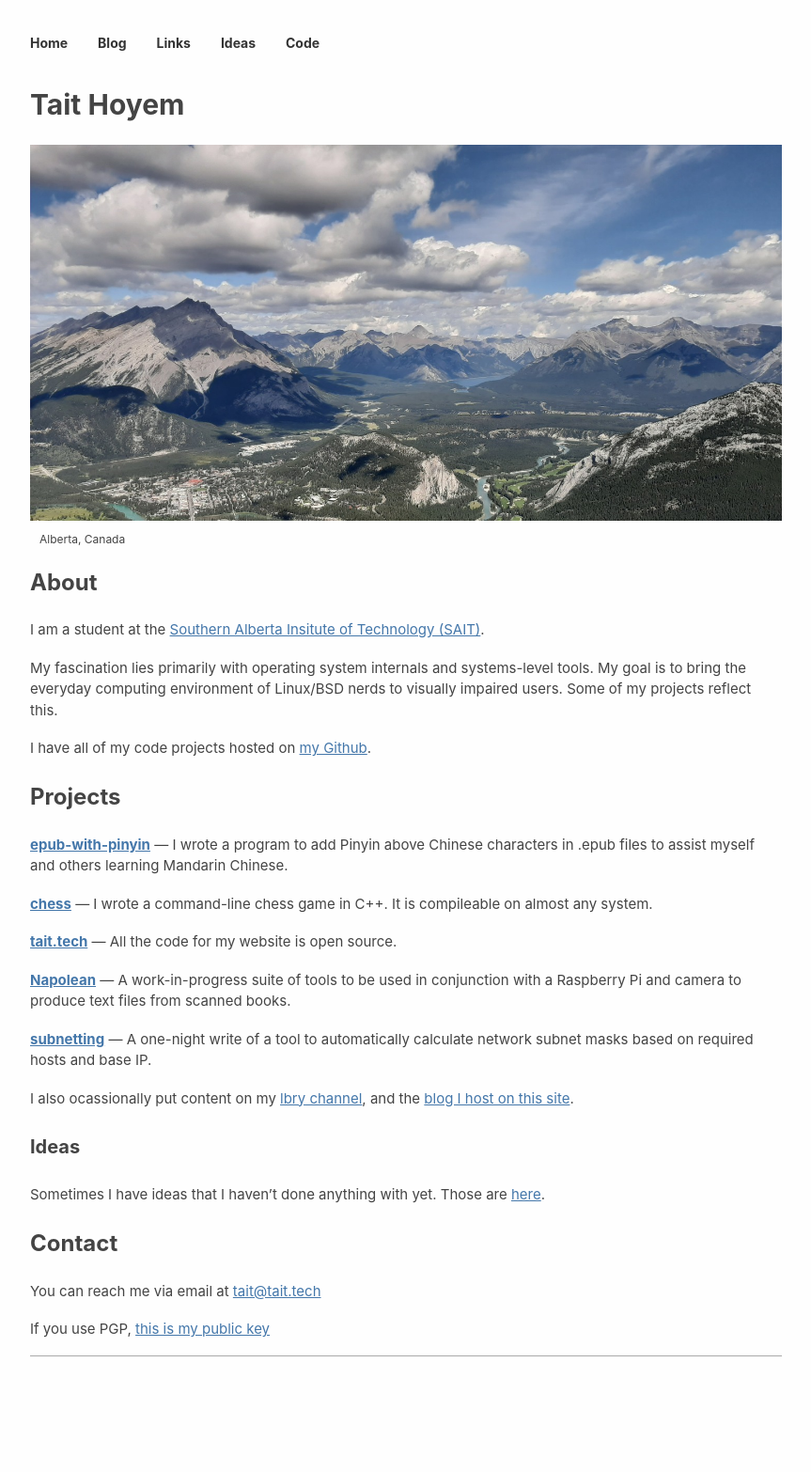
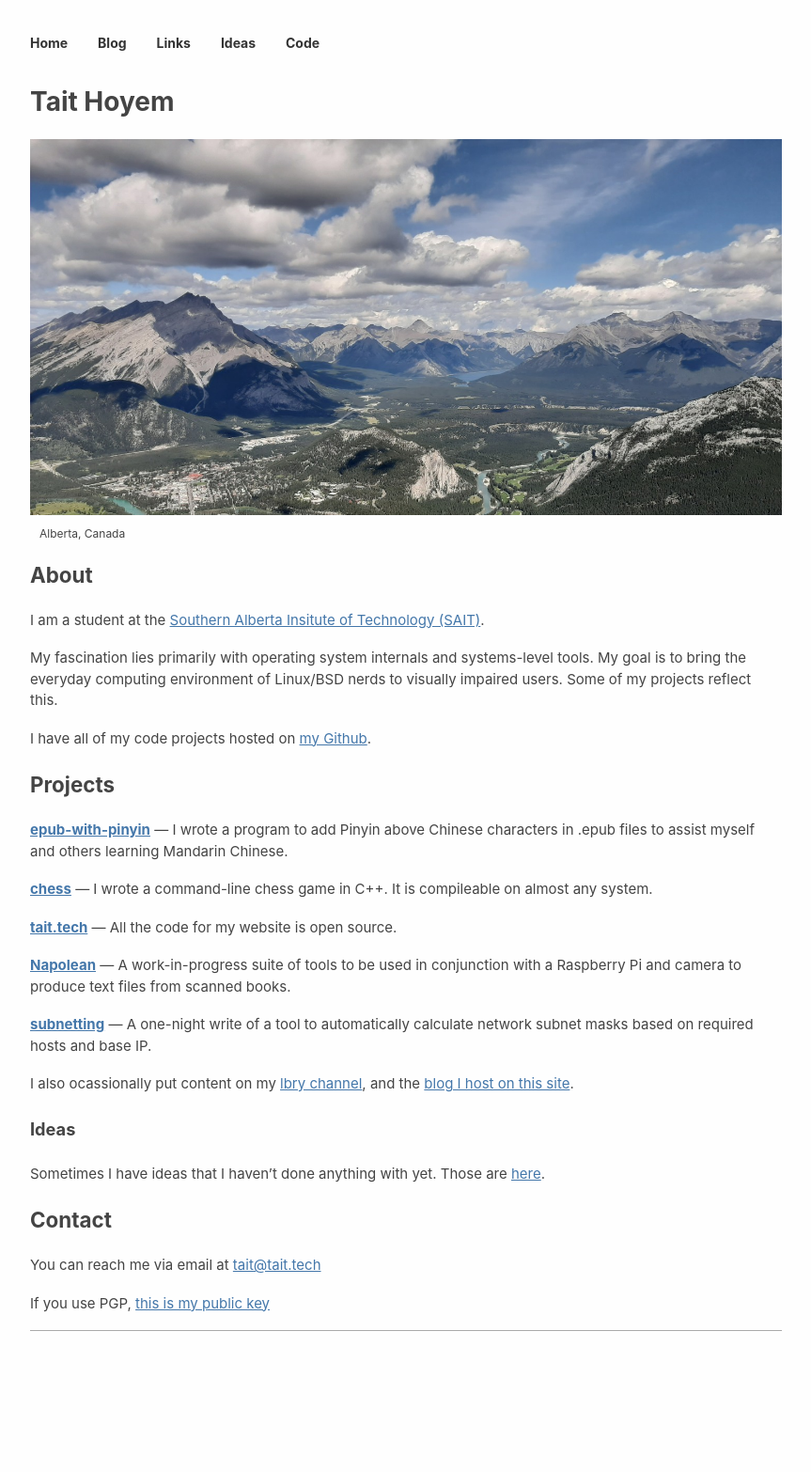
Before and after one commit to TTWNO/tait.tech, a Jekyll site: the page built from index.md, in a window 1280 px wide. Shown: the whole page at 94% size, without its empty margins (208-1071 px from the left). Built offline with Jekyll 4.4.1, drawn with Linux system fonts in a browser that asks for light colours; after the commit the page ends 1539 px from its top, so only the background shows below that.

Commit message:
Revert to em styles for h[1-5] tags

```diff
--- a/_sass/main.scss
+++ b/_sass/main.scss
@@ -28,19 +28,19 @@ li {
 }
 
 h1 {
-  font-size: 34px;
+  font-size: 2.5em;
 }
 h2 {
-  font-size: 30px;
+  font-size: 2.0em;
 }
 h3 {
-  font-size: 24px;
+  font-size: 1.6em;
 }
 h4 {
-  font-size: 20px;
+  font-size: 1.3em;
 }
 h5 {
-  font-size: 17px;
+  font-size: 1.1em;
 }
 a {
   text-decoration: underline;
```
